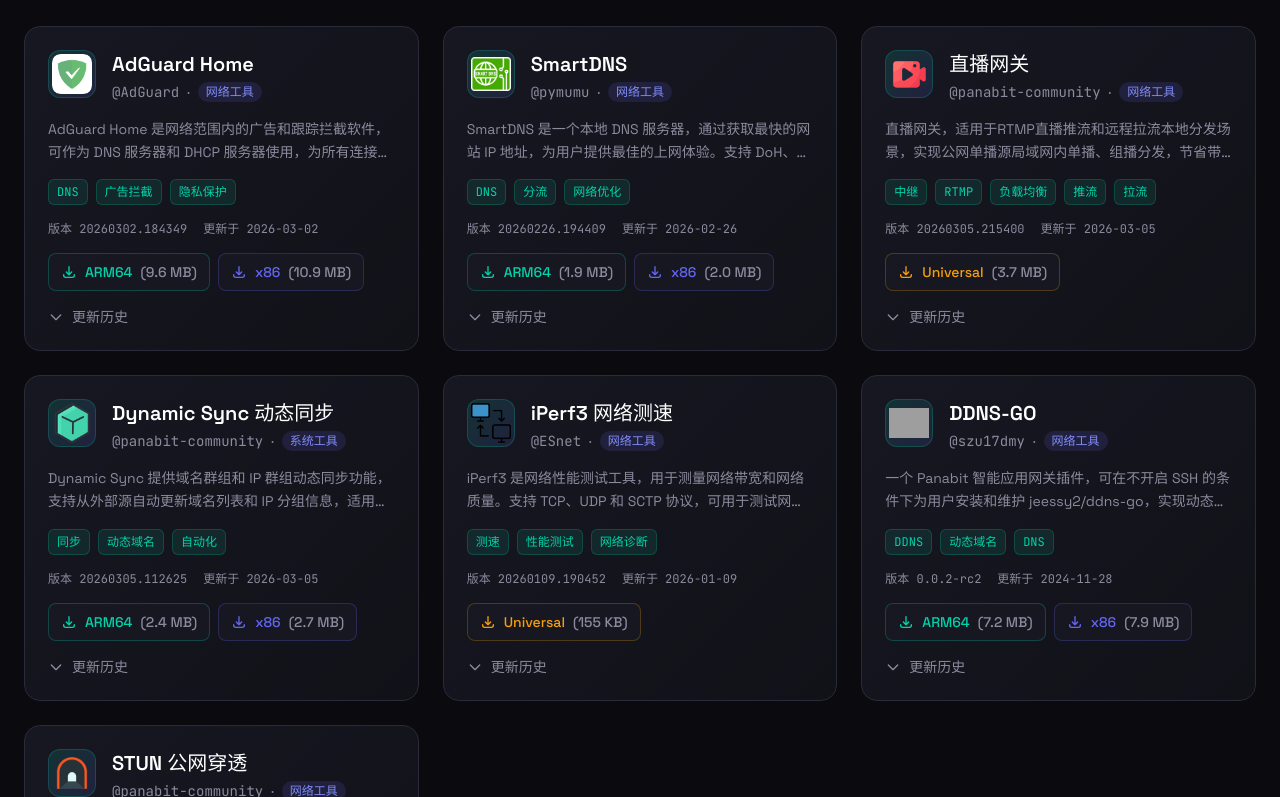
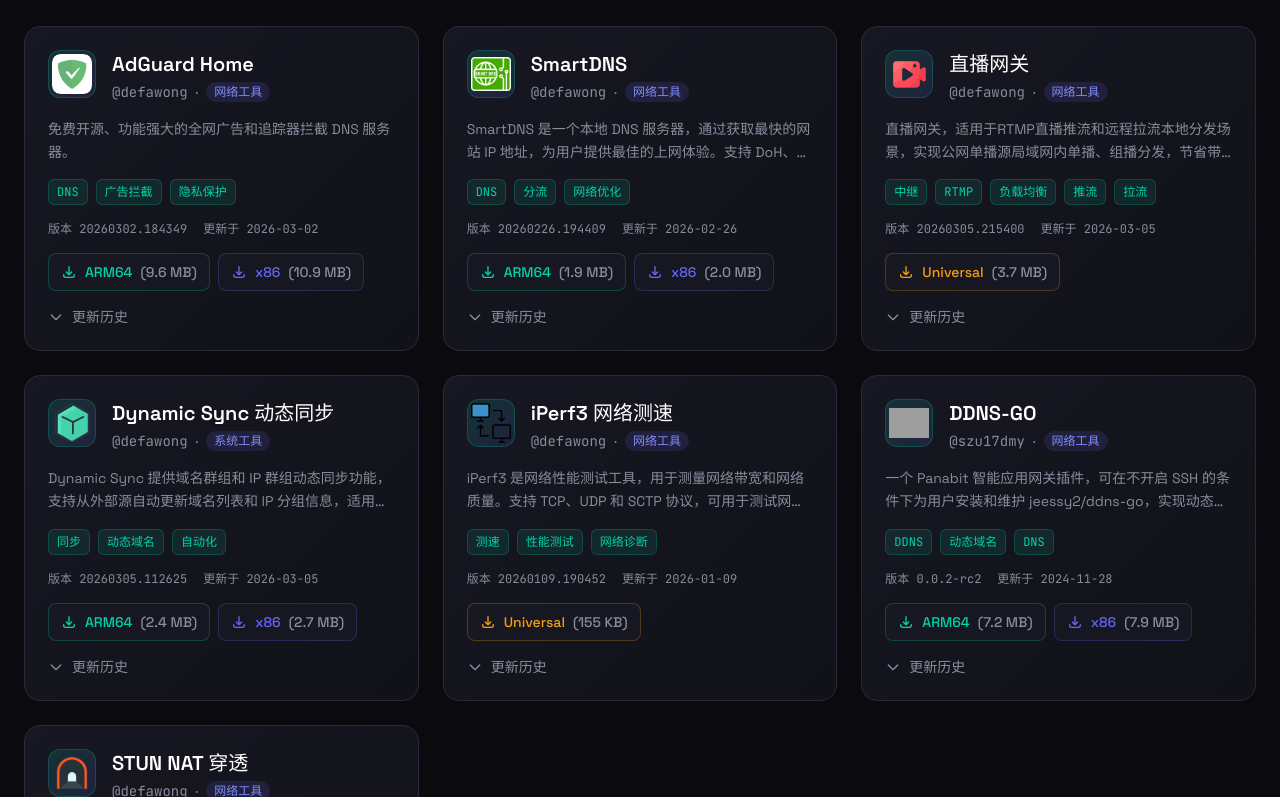
Before and after one commit to DefaWong/panabit-apps, a React (Vite) app: page / in a window 1280 px wide. Shown: the part 1103-1900 px from the top of the page. Built offline with nearby package versions, Linux system fonts and the light colour scheme; grey boxes are pictures that could not be loaded.

Commit message:
feat: 更新部分 App 描述

```diff
--- a/src/data/apps.ts
+++ b/src/data/apps.ts
@@ -40,9 +40,9 @@
   {
     id: 'panabit-adguard-home',
     name: 'AdGuard Home',
-    description: 'AdGuard Home 是网络范围内的广告和跟踪拦截软件，可作为 DNS 服务器和 DHCP 服务器使用，为所有连接设备提供广告拦截和隐私保护功能。',
+    description: '免费开源、功能强大的全网广告和追踪器拦截 DNS 服务器。',
     icon: getAppIconPath('panabit-adguard-home'),
-    author: 'AdGuard',
+    author: 'defawong',
     publishDate: '2026-02-26',
     lastUpdate: '2026-03-02',
     version: '20260302.184349',
@@ -62,7 +62,7 @@
     name: 'SmartDNS',
     description: 'SmartDNS 是一个本地 DNS 服务器，通过获取最快的网站 IP 地址，为用户提供最佳的上网体验。支持 DoH、DoT、DoQ 等加密 DNS 协议。',
     icon: getAppIconPath('panabit-smartdns'),
-    author: 'pymumu',
+    author: 'defawong',
     publishDate: '2026-02-26',
     lastUpdate: '2026-02-26',
     version: '20260226.194409',
@@ -81,7 +81,7 @@
     name: '直播网关',
     description: '直播网关，适用于RTMP直播推流和远程拉流本地分发场景，实现公网单播源局域网内单播、组播分发，节省带宽',
     icon: getAppIconPath('panabit-relay'),
-    author: 'panabit-community',
+    author: 'defawong',
     publishDate: '2026-01-03',
     lastUpdate: '2026-03-05',
     version: '20260305.215400',
@@ -101,7 +101,7 @@
     name: 'Dynamic Sync 动态同步',
     description: 'Dynamic Sync 提供域名群组和 IP 群组动态同步功能，支持从外部源自动更新域名列表和 IP 分组信息，适用于动态 IP 和域名管理场景。',
     icon: getAppIconPath('panabit-dynamic-sync'),
-    author: 'panabit-community',
+    author: 'defawong',
     publishDate: '2026-03-04',
     lastUpdate: '2026-03-05',
     version: '20260305.112625',
@@ -121,7 +121,7 @@
     name: 'iPerf3 网络测速',
     description: 'iPerf3 是网络性能测试工具，用于测量网络带宽和网络质量。支持 TCP、UDP 和 SCTP 协议，可用于测试网络吞吐量、丢包率和抖动。',
     icon: getAppIconPath('panabit-iperf3'),
-    author: 'ESnet',
+    author: 'defawong',
     publishDate: '2026-01-09',
     lastUpdate: '2026-01-09',
     version: '20260109.190452',
@@ -156,10 +156,10 @@
   },
   {
     id: 'panabit-stun',
-    name: 'STUN 公网穿透',
-    description: 'STUN 端口穿透映射服务',
+    name: 'STUN NAT 穿透',
+    description: '实现 NAT1 宽带网络的 NAT 穿透，提供近似于公网 IP 的体验',
     icon: getAppIconPath('panabit-stun'),
-    author: 'panabit-community',
+    author: 'defawong',
     publishDate: '2026-03-07',
     lastUpdate: '2026-03-07',
     version: '20260307.024435',
@@ -170,7 +170,7 @@
       { architecture: 'x86', url: getAppDownloadPath('panabit-stun', 'panabit-stun-amd64-20260307.024435.apx'), size: '1.4 MB' },
     ],
     updateHistory: [
-      { version: '20260307.024435', date: '2026-03-07', changes: ['初始发布', '支持 arm64 和 x86 架构', '实现 STUN 穿透'] },
+      { version: '20260307.024435', date: '2026-03-07', changes: ['初始发布', '实现 NAT 穿透'] },
     ],
   },
 ];
```
